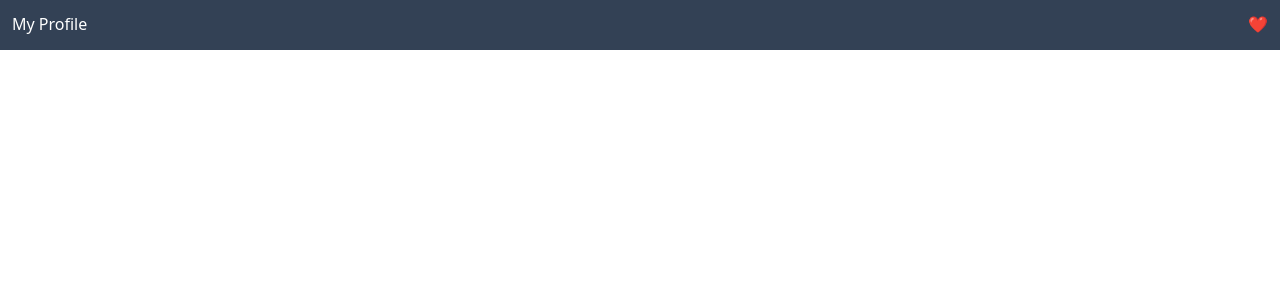
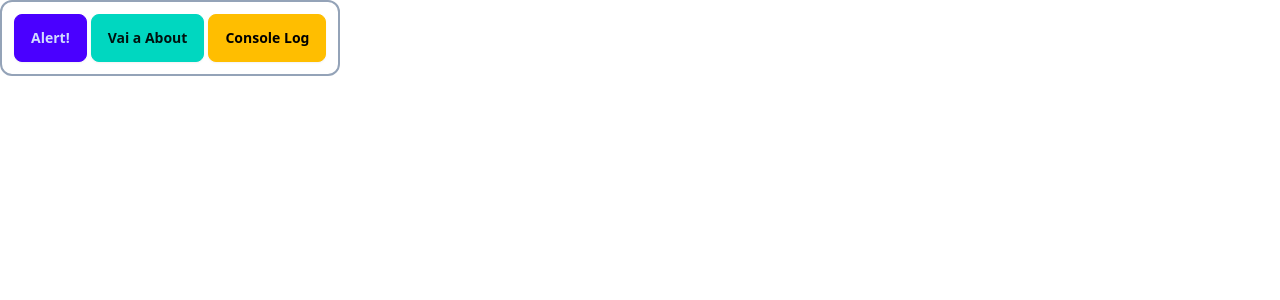
Before and after one commit to frame88/mastering-angular, an Angular app: page /play in a window 1280 px wide. Shown: the top 300 px of the page. Built offline with nearby package versions, Linux system fonts and the light colour scheme.

Commit message:
variante del componente button arrya, con le arrow function

```diff
--- a/src/app/play/play.ts
+++ b/src/app/play/play.ts
@@ -1,24 +1,18 @@
 import { Component, signal } from '@angular/core';
-import { SidePanel } from '../shared/side-panel';
-import { Card } from '../shared/card';
-import { AnimatedCard } from '../shared/animated-card';
+import { ButtonArray } from '../shared/button-array';
+import { ArrayButton } from '../shared/button-array';
 
 
 @Component({
   selector: 'app-play',
-  imports: [AnimatedCard],
+  imports: [ButtonArray],
   template: `
-    <app-animated-card
-      title="My Profile"
-      icon="❤️"
-      [(isOpen)]="openingState"
-      (iconClick)="doSomething()"
-    >
-      Lorem ipsum dolor sit amet, consectetur adipisicing elit. Architecto autem cum dolores fugit ipsam nobis provident. Aut error fugit iusto perferendis. Ab cupiditate doloremque enim impedit perspiciatis possimus quibusdam suscipit.
-      Lorem ipsum dolor sit amet, consectetur adipisicing elit. Architecto autem cum dolores fugit ipsam nobis provident. Aut error fugit iusto perferendis. Ab cupiditate doloremque enim impedit perspiciatis possimus quibusdam suscipit.
-      Lorem ipsum dolor sit amet, consectetur adipisicing elit. Architecto autem cum dolores fugit ipsam nobis provident. Aut error fugit iusto perferendis. Ab cupiditate doloremque enim impedit perspiciatis possimus quibusdam suscipit.
-      Lorem ipsum dolor sit amet, consectetur adipisicing elit. Architecto autem cum dolores fugit ipsam nobis provident. Aut error fugit iusto perferendis. Ab cupiditate doloremque enim impedit perspiciatis possimus quibusdam suscipit.
-    </app-animated-card>
+    <app-button-array
+      [data]="buttons"
+      wrap
+      borders
+      align="center"
+    />
   `,
   styles: ``
 })
@@ -27,9 +21,29 @@ export class Play {
   doSomething() {
     console.log('Icon clicked!');
   }
+
+  buttons: ArrayButton[] = [
+  {
+    label: 'Alert!',
+    variant: 'primary',
+    action: () => alert('Hai cliccato Alert!')
+  },
+  {
+    label: 'Vai a About',
+    variant: 'accent',
+    url: '/about'
+  },
+  {
+    label: 'Console Log',
+    variant: 'warning',
+    action: () => console.log('Button log!')
+  }
+];
+
 }
 
-// un componente card identico al precedente
-// ma che utilizza le animazioni bultin del framework, tramite
-// il bowseranimationsmodule innestato nell'app config
-// vengono definiti degli stati e il comportamento quche assumano quando sono attivi
+//rivisitazione del componente button-array e del relativo figlio button
+// in questo commit ho aggiunto la possiblita di mettere una funzione sul button all'interno di button array
+// questo era gia possibile facendolo onclick sull button ma non da array.
+// rimangono comunque dei vincoli legati alle arrow function, ma possono essere aggirati usando appunto
+// il componente button anziche il button array
--- a/src/app/shared/animated-card.ts
+++ b/src/app/shared/animated-card.ts
@@ -11,7 +11,8 @@ import { animate, state, style, transition, trigger } from '@angular/animations'
       })),
       state('closed', style({
         height: 0,
-        padding: 0
+        padding: 0,
+        paddingLeft: '0.75rem'
       })),
       transition('opened <=> closed', [
         animate('0.7s cubic-bezier(0.83, 0, 0.17, 1)')
--- a/src/app/shared/button-array.ts
+++ b/src/app/shared/button-array.ts
@@ -3,8 +3,8 @@ import { Variant } from './button';
 
 export type ArrayButton = {
   label: string;
-  variant: Variant
-  url: string;
+  variant: Variant;
+  action?: () => void;
 }
 import { Button } from './button';
 import { ButtonGroup } from './button-group';
@@ -22,7 +22,7 @@ import { ButtonGroup } from './button-group';
       @for(button of data(); track $index) {
         <app-button
           [variant]="button.variant"
-          [url]="button.url"
+          (click)="button.action ? button.action() : null"
         >{{button.label}}</app-button>
       }
     </app-button-group>  `,
--- a/src/app/shared/button.ts
+++ b/src/app/shared/button.ts
@@ -7,17 +7,15 @@ export type Variant = 'primary' | 'warning' | 'accent';
   selector: 'app-button',
   imports: [NgClass],
   template: `
-    <a
+    <button
         class="btn"
-      [href]="url()"
-      [target]="targetValue()"
         [ngClass]="{
           'btn-primary': variant() === 'primary',
           'btn-warning': variant() === 'warning',
           'btn-accent': variant() === 'accent',
         }">
         <ng-content></ng-content>
-    </a>
+    </button>
   `,
   styles: ``
 })
```
Lines whose indentation alone changed are shown as unchanged.
